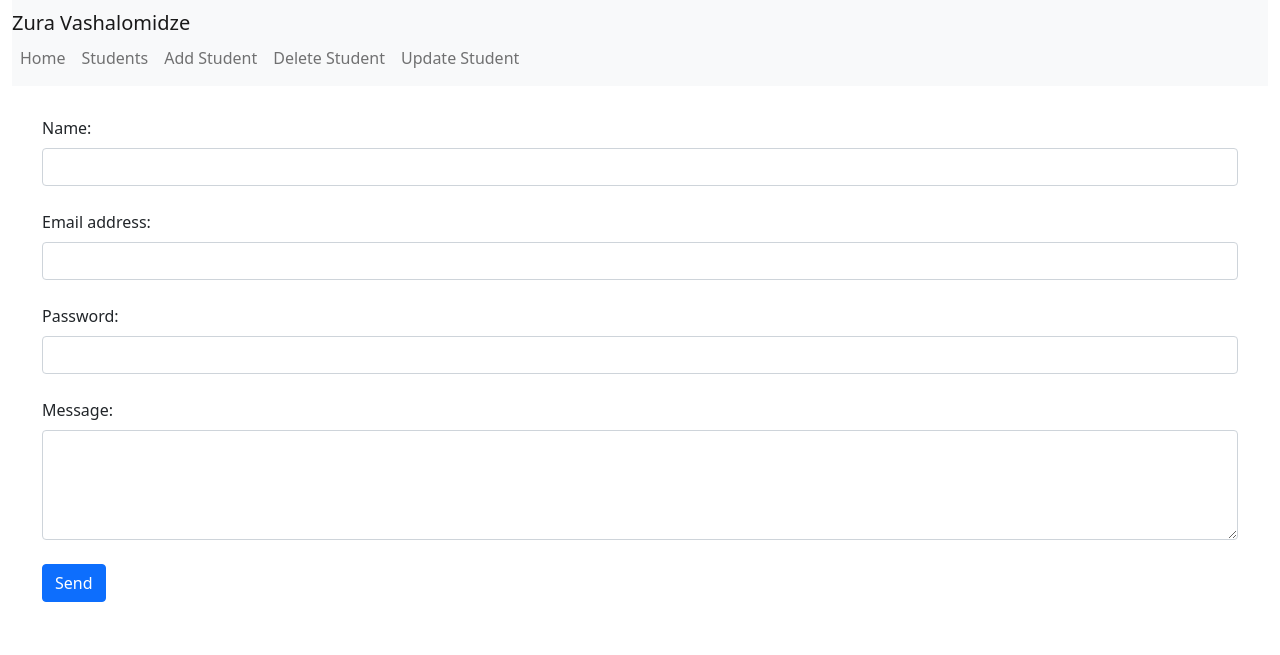
After one commit to zura1998/ForLearn, a Flask app: page /add in a window 1280 px wide. The commit adds this page. Shown: the top 655 px of the page. Run offline with Flask 2, Linux system fonts and the light colour scheme.

Commit message:
I ada some html files

```diff
--- a/forms_basics/bootstrap_form/app.py
+++ b/forms_basics/bootstrap_form/app.py
@@ -0,0 +1,30 @@
+from flask import Flask, render_template, redirect, url_for
+from flask_sqlalchemy import SQLAlchemy
+import os
+
+dirpath = os.path.abspath(os.path.dirname(__file__))
+app = Flask(__name__)
+app.config["SQLALCHEMY_DATABASE_URI"] = "sqlite:///" + os.path.join(dirpath, "stu.sqlite")
+
+app.config["SQLALCHEMY_TRACK_MODIFICATIONS"] = False
+
+db = SQLAlchemy(app)
+
+
+@app.route("/")
+def home():
+    return render_template("home.html")
+
+
+@app.route("/add")
+def add():
+    return render_template("add_form.html")
+
+
+@app.route("/stu")
+def stu_list():
+    return render_template("stu_list.html")
+
+
+if __name__ == "__main__":
+    app.run(debug=True)
--- /dev/null
+++ b/forms_basics/bootstrap_form/templates/add_form.html
@@ -0,0 +1,52 @@
+<!DOCTYPE html>
+<html lang="en">
+<head>
+    <meta charset="UTF-8">
+    <title>Add</title>
+    <link href="https://cdn.jsdelivr.net/npm/bootstrap@5.0.2/dist/css/bootstrap.min.css" rel="stylesheet" integrity="sha384-EVSTQN3/azprG1Anm3QDgpJLIm9Nao0Yz1ztcQTwFspd3yD65VohhpuuCOmLASjC" crossorigin="anonymous">
+
+</head>
+<body>
+
+    {% extends "base.html" %}
+    {% block content %}
+    <div class="container-fluid">
+
+        <form style="padding: 30px">
+          <!-- Name input -->
+          <div class="form-outline mb-4">
+            <label class="form-label" for="form4Example1">Name:</label>
+            <input type="text" id="form4Example1" class="form-control" />
+          </div>
+
+          <!-- Email input -->
+          <div class="form-outline mb-4">
+            <label class="form-label" for="form4Example2">Email address:</label>
+            <input type="email" id="form4Example2" class="form-control" />
+          </div>
+
+           <!-- password input -->
+          <div class="form-outline mb-4">
+            <label class="form-label" for="form4Example4">Password:</label>
+            <input type="password" id="form4Example4" class="form-control" />
+          </div>
+
+          <!-- Message input -->
+          <div class="form-outline mb-4">
+            <label class="form-label" for="form4Example3">Message:</label>
+            <textarea class="form-control" id="form4Example3" rows="4"></textarea>
+          </div>
+
+
+          <!-- Submit button -->
+          <button type="submit" class="btn btn-primary btn-block mb-4">Send</button>
+        </form>
+    </div>
+
+    {% endblock %}
+    <script src="https://cdn.jsdelivr.net/npm/@popperjs/core@2.9.2/dist/umd/popper.min.js" integrity="sha384-IQsoLXl5PILFhosVNubq5LC7Qb9DXgDA9i+tQ8Zj3iwWAwPtgFTxbJ8NT4GN1R8p" crossorigin="anonymous"></script>
+    <script src="https://cdn.jsdelivr.net/npm/bootstrap@5.0.2/dist/js/bootstrap.min.js" integrity="sha384-cVKIPhGWiC2Al4u+LWgxfKTRIcfu0JTxR+EQDz/bgldoEyl4H0zUF0QKbrJ0EcQF" crossorigin="anonymous"></script>
+
+
+</body>
+</html>
--- /dev/null
+++ b/forms_basics/bootstrap_form/templates/base.html
@@ -0,0 +1,38 @@
+<!DOCTYPE html>
+<html lang="en">
+<head>
+    <meta charset="UTF-8">
+    <title>Zura</title>
+    <link href="https://cdn.jsdelivr.net/npm/bootstrap@5.0.2/dist/css/bootstrap.min.css" rel="stylesheet" integrity="sha384-EVSTQN3/azprG1Anm3QDgpJLIm9Nao0Yz1ztcQTwFspd3yD65VohhpuuCOmLASjC" crossorigin="anonymous">
+
+</head>
+<body>
+    <div class="container-fluid">
+
+        <nav class="navbar navbar-expand-lg navbar-light bg-light">
+          <div class="contaiber-fluid">
+            <a href="#" class="navbar-brand">Zura Vashalomidze</a>
+            <button class="navbar-toggler" type="button" data-bs-toggle="collapse" data-bs-target="#navbarNavAltMarkup" aria-controls="navbarNavAltMarkup" aria-expanded="false" aria-label="Toggle navigation">
+              <span class="navbar-tpggler-icon"></span>
+            </button>
+            <div class="collapse navbar-collapse" id="navbarNavAltMarkup">
+              <div class="navbar-nav">
+                <a class="nav-link " aria-current="page" href="{{ url_for('home') }}">Home</a>
+                <a class="nav-link " href="{{ url_for('stu_list')}}">Students</a>
+                <a class="nav-link" href="{{ url_for('add') }}">Add Student</a>
+                <a class="nav-link" href="">Delete Student</a>
+                <a class="nav-link" href="">Update Student</a>
+              </div>
+            </div>
+          </div>
+        </nav>
+    </div>
+
+    {% block content %}{% endblock %}
+
+    <script src="https://cdn.jsdelivr.net/npm/@popperjs/core@2.9.2/dist/umd/popper.min.js" integrity="sha384-IQsoLXl5PILFhosVNubq5LC7Qb9DXgDA9i+tQ8Zj3iwWAwPtgFTxbJ8NT4GN1R8p" crossorigin="anonymous"></script>
+    <script src="https://cdn.jsdelivr.net/npm/bootstrap@5.0.2/dist/js/bootstrap.min.js" integrity="sha384-cVKIPhGWiC2Al4u+LWgxfKTRIcfu0JTxR+EQDz/bgldoEyl4H0zUF0QKbrJ0EcQF" crossorigin="anonymous"></script>
+
+
+</body>
+</html>
```
Also changed, not shown: forms_basics/bootstrap_form/templates/home.html (+6 -21 lines), forms_basics/bootstrap_form/templates/stu_list.html (added, +15 -0 lines).
